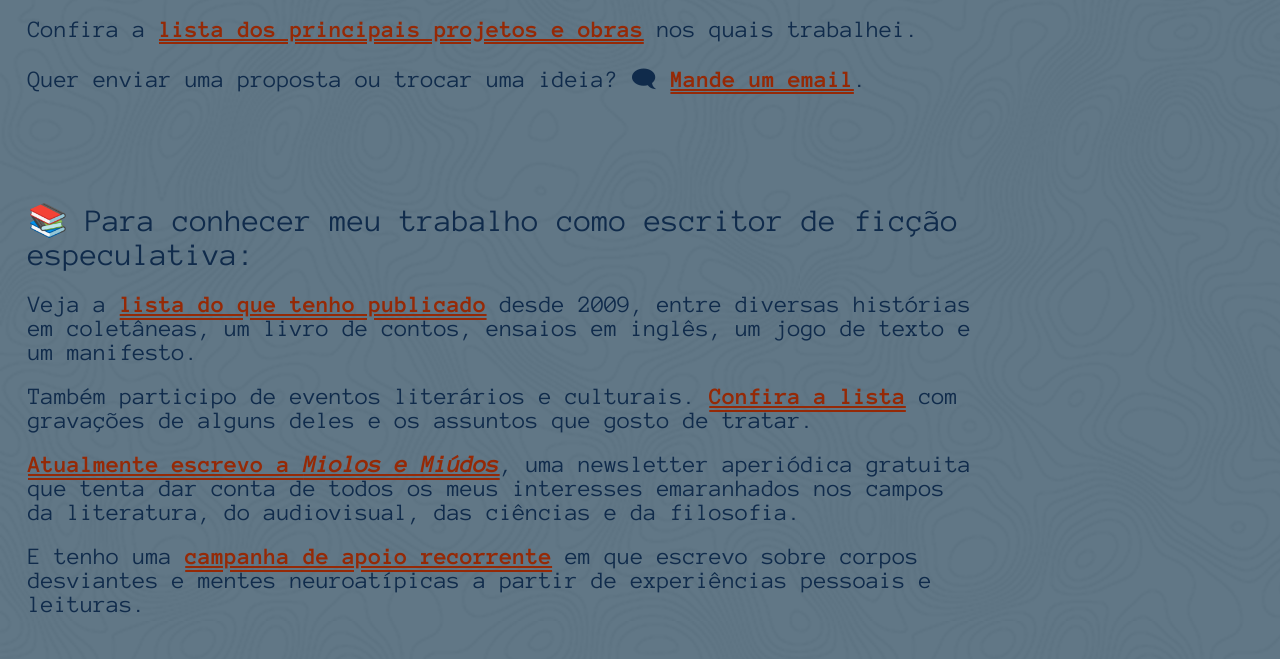
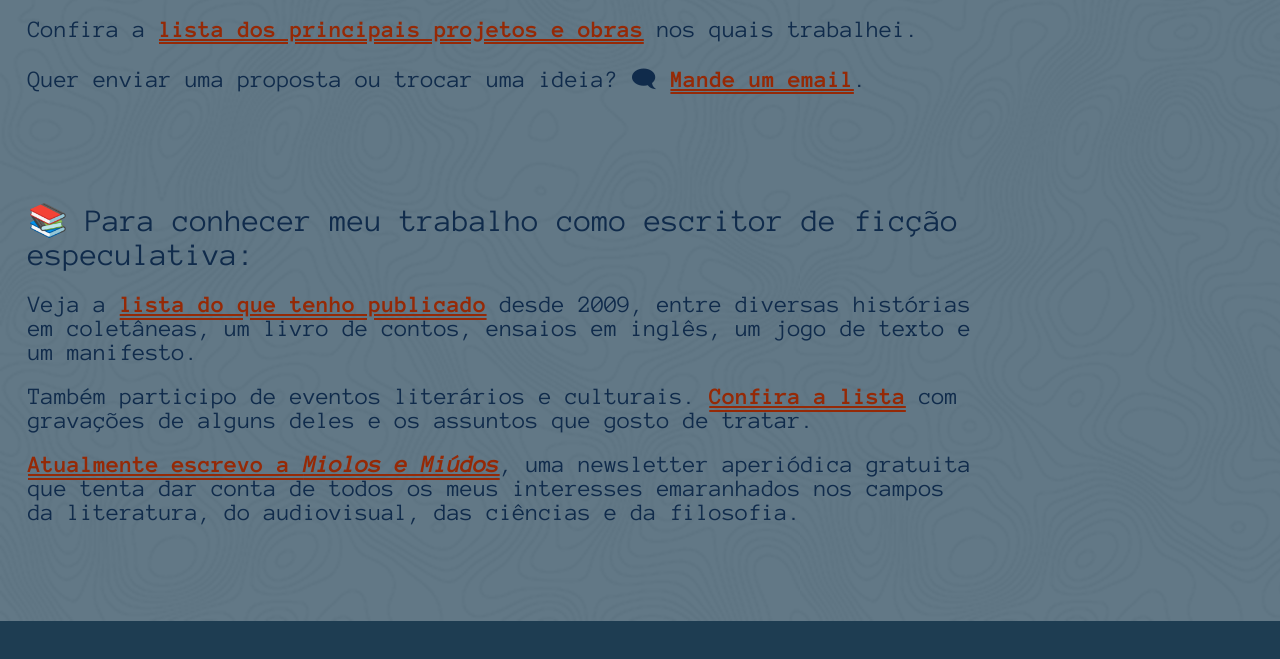
Before and after one commit to vicverso/vicverso.github.io, a plain HTML site: page index.html in a window 1280 px wide. Shown: the part 179-838 px from the top of the page. After the commit the page ends 800 px from the top, so only its background shows below. Drawn offline with Linux system fonts and the light colour scheme.

Commit message:
Update index.html

```diff
--- a/index.html
+++ b/index.html
@@ -26,7 +26,6 @@
   <h2>Veja a <a href="https://miolosdovic.notion.site/Vic-Vieira-Ramires-Publica-es-como-autor-f3e95b64c0f440d88cf36bc239fdf18f">lista do que tenho publicado</a> desde 2009, entre diversas histórias em coletâneas, um livro de contos, ensaios em inglês, um jogo de texto e um manifesto.</h2>
   <h2>Também participo de eventos literários e culturais. <a href="https://miolosdovic.notion.site/Vic-Vieira-Ramires-Eventos-63cba938bdc94a2fa9108c147fb9720a">Confira a lista</a> com gravações de alguns deles e os assuntos que gosto de tratar.</h2>
   <h2><a href="https://miolosemiudos.beehiiv.com/subscribe" target="_blank">Atualmente escrevo a <i>Miolos e Miúdos</i></a>, uma newsletter aperiódica gratuita que tenta dar conta de todos os meus interesses emaranhados nos campos da literatura, do audiovisual, das ciências e da filosofia.</h2>
-  <h2>E tenho uma <a href="https://apoia.se/miolosemiudos" target="_blank">campanha de apoio recorrente</a> em que escrevo sobre corpos desviantes e mentes neuroatípicas a partir de experiências pessoais e leituras.</h2>
 </div>
     <footer class="site-footer">
 </footer>
```
